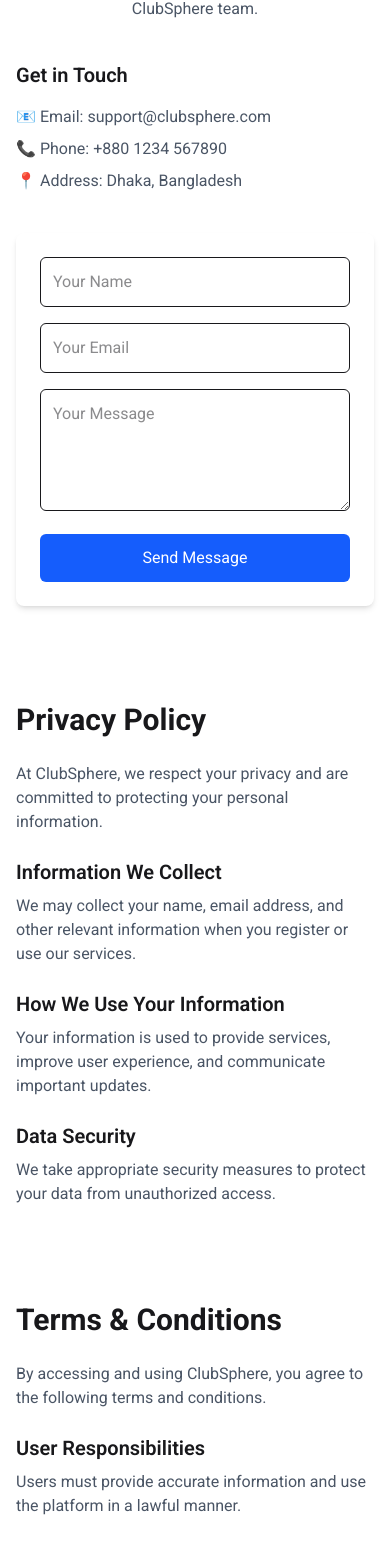
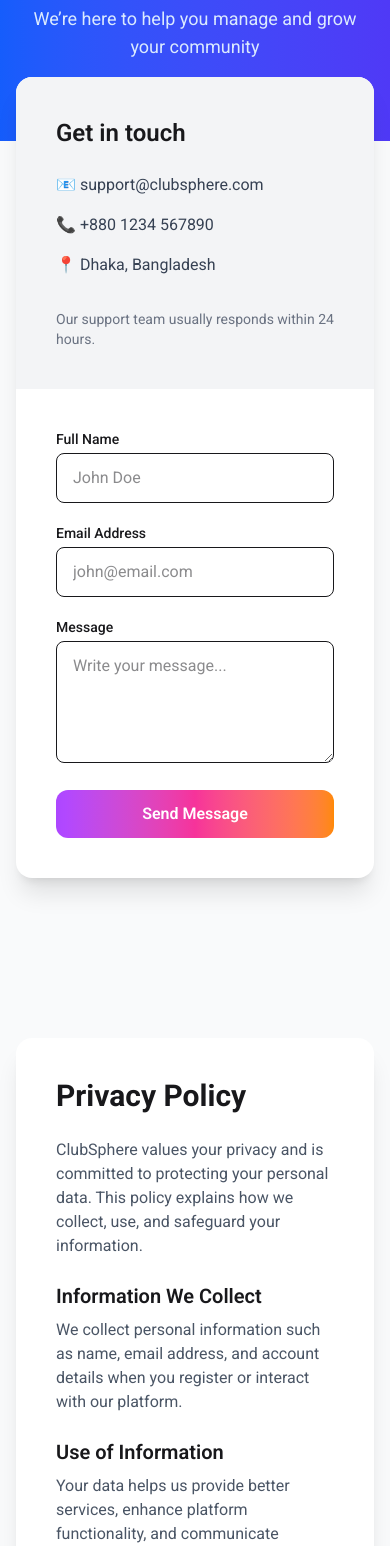
Before and after one commit to itrazib/ClubSphere-Full-Stack-Frontend, a React (Vite) app: page / in a window 390 px wide. Shown: the part 4009-5555 px from the top of the page. Built offline with nearby package versions, Linux system fonts and the light colour scheme; no server answers.

Commit message:
something Change

```diff
--- a/src/pages/contact/Contact.jsx
+++ b/src/pages/contact/Contact.jsx
@@ -2,48 +2,81 @@
 
 const Contact = () => {
   return (
-    <div className="max-w-6xl mx-auto px-4 py-12">
-      <h1 className="text-3xl font-bold mb-4 text-center">Contact Us</h1>
-      <p className="text-gray-600 text-center mb-10">
-        Have questions or need support? Reach out to the ClubSphere team.
+    <section className="bg-gray-50 min-h-screen">
+      {/* Header */}
+      <div className="bg-gradient-to-r from-blue-600 to-indigo-600 text-white py-20">
+        <div className="max-w-6xl mx-auto px-4 text-center">
+          <h1 className="text-4xl font-bold mb-3">Contact ClubSphere</h1>
+          <p className="text-lg text-blue-100">
+            We’re here to help you manage and grow your community
           </p>
-
-      <div className="grid md:grid-cols-2 gap-10">
-        {/* Contact Info */}
-        <div>
-          <h2 className="text-xl font-semibold mb-4">Get in Touch</h2>
-          <p className="text-gray-600 mb-2">📧 Email: support@clubsphere.com</p>
-          <p className="text-gray-600 mb-2">📞 Phone: +880 1234 567890</p>
-          <p className="text-gray-600">📍 Address: Dhaka, Bangladesh</p>
+        </div>
       </div>
 
-        {/* Contact Form */}
-        <form className="bg-white shadow-md rounded-lg p-6 space-y-4">
+      {/* Content */}
+      <div className="max-w-6xl mx-auto px-4 -mt-16 pb-20">
+        <div className="bg-white rounded-2xl shadow-xl grid md:grid-cols-2 overflow-hidden">
+
+          {/* Left Info */}
+          <div className="p-10 bg-gray-100">
+            <h2 className="text-2xl font-semibold mb-6">Get in touch</h2>
+
+            <div className="space-y-4 text-gray-700">
+              <p>📧 support@clubsphere.com</p>
+              <p>📞 +880 1234 567890</p>
+              <p>📍 Dhaka, Bangladesh</p>
+            </div>
+
+            <p className="mt-8 text-sm text-gray-500">
+              Our support team usually responds within 24 hours.
+            </p>
+          </div>
+
+          {/* Form */}
+          <form className="p-10 space-y-5">
+            <div>
+              <label className="block text-sm font-medium mb-1">
+                Full Name
+              </label>
               <input
                 type="text"
-            placeholder="Your Name"
-            className="w-full border rounded-md p-3 focus:outline-none focus:ring"
+                className="w-full border rounded-lg px-4 py-3 focus:ring-2 focus:ring-blue-500 focus:outline-none"
+                placeholder="John Doe"
               />
+            </div>
+
+            <div>
+              <label className="block text-sm font-medium mb-1">
+                Email Address
+              </label>
               <input
                 type="email"
-            placeholder="Your Email"
-            className="w-full border rounded-md p-3 focus:outline-none focus:ring"
+                className="w-full border rounded-lg px-4 py-3 focus:ring-2 focus:ring-blue-500 focus:outline-none"
+                placeholder="john@email.com"
               />
+            </div>
+
+            <div>
+              <label className="block text-sm font-medium mb-1">
+                Message
+              </label>
               <textarea
                 rows="4"
-            placeholder="Your Message"
-            className="w-full border rounded-md p-3 focus:outline-none focus:ring"
+                className="w-full border rounded-lg px-4 py-3 focus:ring-2 focus:ring-blue-500 focus:outline-none"
+                placeholder="Write your message..."
               ></textarea>
+            </div>
 
             <button
               type="submit"
-            className="w-full bg-blue-600 text-white py-3 rounded-md hover:bg-blue-700 transition"
+              className="w-full btn-club"
             >
               Send Message
             </button>
           </form>
         </div>
       </div>
+    </section>
   );
 };
 
--- a/src/pages/privacy/PrivacyPolicy.jsx
+++ b/src/pages/privacy/PrivacyPolicy.jsx
@@ -2,36 +2,52 @@
 
 const PrivacyPolicy = () => {
   return (
-    <div className="max-w-4xl mx-auto px-4 py-12">
-      <h1 className="text-3xl font-bold mb-6">Privacy Policy</h1>
+    <section className="bg-gray-50 min-h-screen py-20">
+      <div className="max-w-4xl mx-auto px-4">
+        <div className="bg-white rounded-2xl shadow-xl p-10">
+          <h1 className="text-3xl font-bold mb-6">Privacy Policy</h1>
 
-      <p className="text-gray-600 mb-4">
-        At ClubSphere, we respect your privacy and are committed to protecting
-        your personal information.
-      </p>
+          <p className="text-gray-600 mb-6">
+            ClubSphere values your privacy and is committed to protecting your
+            personal data. This policy explains how we collect, use, and
+            safeguard your information.
+          </p>
 
-      <h2 className="text-xl font-semibold mt-6 mb-2">
-        Information We Collect
-      </h2>
-      <p className="text-gray-600 mb-4">
-        We may collect your name, email address, and other relevant information
-        when you register or use our services.
-      </p>
+          <div className="space-y-6">
+            <div>
+              <h2 className="text-xl font-semibold mb-2">
+                Information We Collect
+              </h2>
+              <p className="text-gray-600">
+                We collect personal information such as name, email address,
+                and account details when you register or interact with our
+                platform.
+              </p>
+            </div>
 
-      <h2 className="text-xl font-semibold mt-6 mb-2">
-        How We Use Your Information
-      </h2>
-      <p className="text-gray-600 mb-4">
-        Your information is used to provide services, improve user experience,
-        and communicate important updates.
-      </p>
+            <div>
+              <h2 className="text-xl font-semibold mb-2">
+                Use of Information
+              </h2>
+              <p className="text-gray-600">
+                Your data helps us provide better services, enhance platform
+                functionality, and communicate important updates.
+              </p>
+            </div>
 
-      <h2 className="text-xl font-semibold mt-6 mb-2">Data Security</h2>
-      <p className="text-gray-600">
-        We take appropriate security measures to protect your data from
-        unauthorized access.
-      </p>
-    </div>
+            <div>
+              <h2 className="text-xl font-semibold mb-2">
+                Data Protection
+              </h2>
+              <p className="text-gray-600">
+                We implement industry-standard security measures to protect
+                your information from unauthorized access.
+              </p>
+            </div>
+          </div>
+        </div>
+      </div>
+    </section>
   );
 };
 
--- a/src/pages/terms/Terms.jsx
+++ b/src/pages/terms/Terms.jsx
@@ -2,36 +2,50 @@
 
 const Terms = () => {
   return (
-    <div className="max-w-4xl mx-auto px-4 py-12">
-      <h1 className="text-3xl font-bold mb-6">Terms & Conditions</h1>
+    <section className="bg-gray-50 min-h-screen py-20">
+      <div className="max-w-4xl mx-auto px-4">
+        <div className="bg-white rounded-2xl shadow-xl p-10">
+          <h1 className="text-3xl font-bold mb-6">Terms & Conditions</h1>
 
-      <p className="text-gray-600 mb-4">
-        By accessing and using ClubSphere, you agree to the following terms and
-        conditions.
-      </p>
+          <p className="text-gray-600 mb-6">
+            By using ClubSphere, you agree to comply with the following terms
+            and conditions. Please read them carefully.
+          </p>
 
-      <h2 className="text-xl font-semibold mt-6 mb-2">User Responsibilities</h2>
-      <p className="text-gray-600 mb-4">
-        Users must provide accurate information and use the platform in a lawful
-        manner.
-      </p>
+          <div className="space-y-6">
+            <div>
+              <h2 className="text-xl font-semibold mb-2">
+                User Responsibilities
+              </h2>
+              <p className="text-gray-600">
+                Users are responsible for maintaining account security and
+                providing accurate information.
+              </p>
+            </div>
 
-      <h2 className="text-xl font-semibold mt-6 mb-2">
-        Account Termination
-      </h2>
-      <p className="text-gray-600 mb-4">
-        ClubSphere reserves the right to suspend or terminate accounts that
-        violate our policies.
-      </p>
+            <div>
+              <h2 className="text-xl font-semibold mb-2">
+                Account Suspension
+              </h2>
+              <p className="text-gray-600">
+                ClubSphere may suspend or terminate accounts that violate
+                platform rules or misuse services.
+              </p>
+            </div>
 
-      <h2 className="text-xl font-semibold mt-6 mb-2">
-        Changes to Terms
-      </h2>
-      <p className="text-gray-600">
-        We may update these terms at any time. Continued use of the platform
-        means acceptance of the updated terms.
-      </p>
-    </div>
+            <div>
+              <h2 className="text-xl font-semibold mb-2">
+                Policy Updates
+              </h2>
+              <p className="text-gray-600">
+                These terms may be updated periodically. Continued use of the
+                platform indicates acceptance of revised terms.
+              </p>
+            </div>
+          </div>
+        </div>
+      </div>
+    </section>
   );
 };
 
```
Lines whose indentation alone changed are shown as unchanged.
